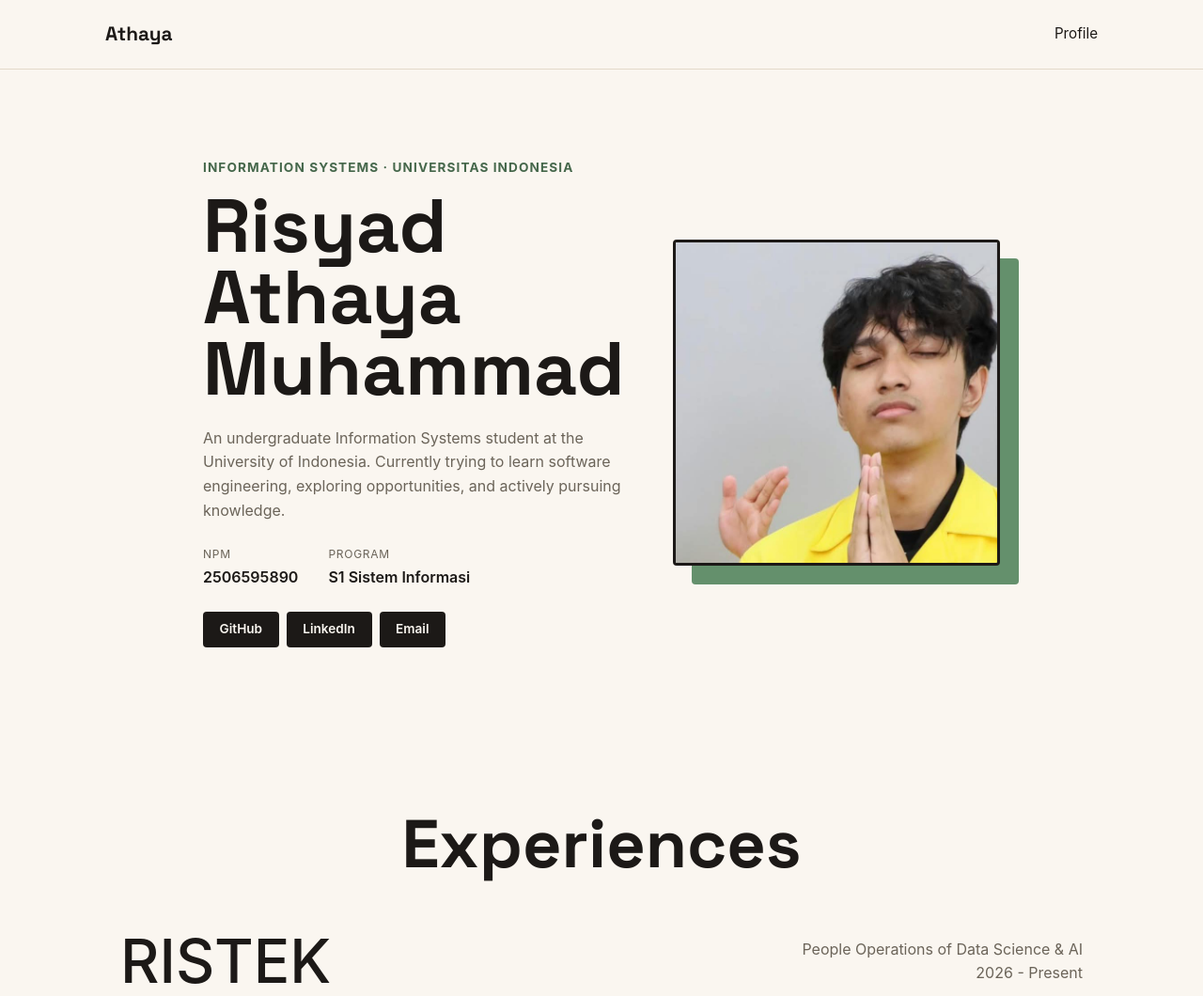
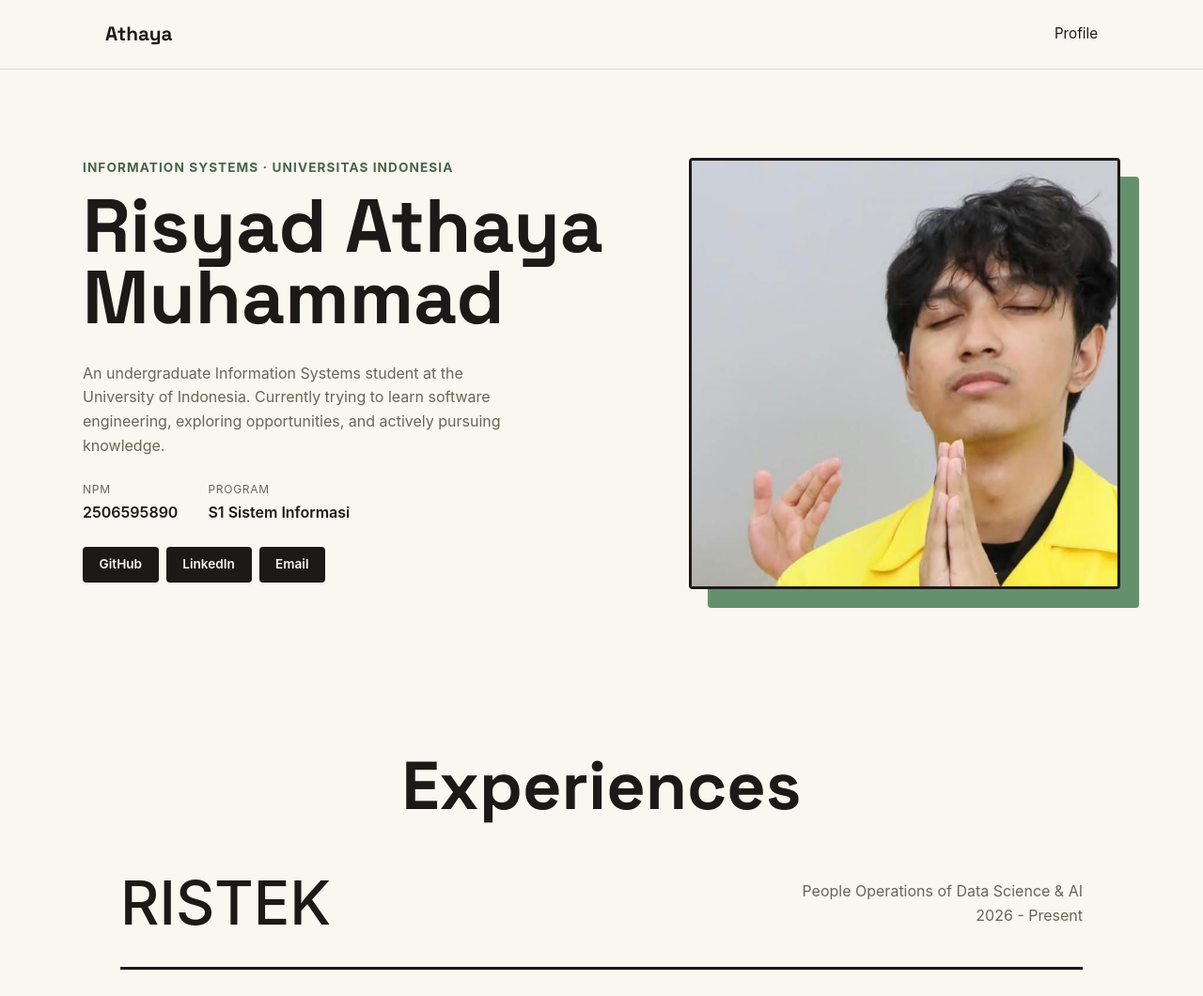
Before and after one commit to RisyadAthaya/myportofolio, a Django app: page / in a window 1280 px wide. Shown: the top 1060 px of the page at 94% size. Run offline with Django 5.2, Linux system fonts and the light colour scheme.

Commit message:
fix(hero): remove padding inline so the image still shows at 768px

```diff
--- a/static/css/style.css
+++ b/static/css/style.css
@@ -26,7 +26,6 @@ main {
     flex-direction: column;
     align-items: center;
     padding-top: 6rem;
-    padding-inline: 8rem;
 }
 
 section {
```
